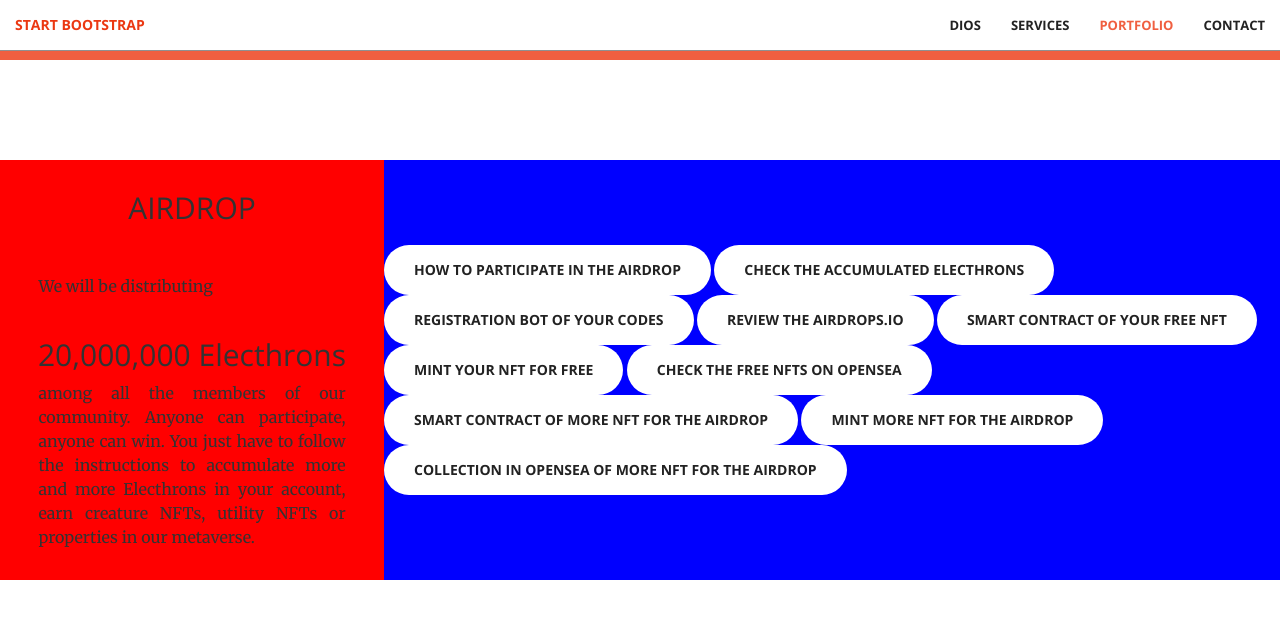
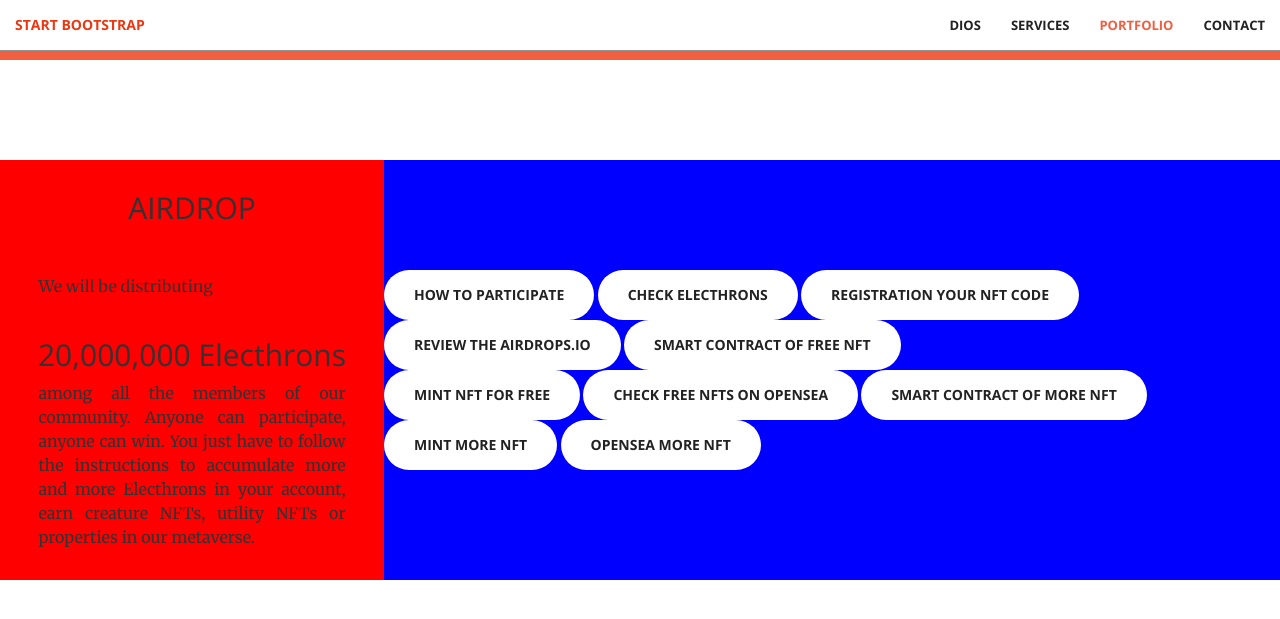
Before and after one commit to soujiang/soujiang.github.io, a Jekyll site: the page built from index.html, in a window 1280 px wide and 900 px high, scrolled down 3500 px. Shown: the top 619 px of the window. Built offline with Jekyll 4.4.1, drawn with Linux system fonts in a browser that asks for light colours.

Commit message:
airdrop bottoms

```diff
--- a/_includes/airdrop.html
+++ b/_includes/airdrop.html
@@ -8,18 +8,18 @@
 
     <div class="airdropbottoms">
         <div>
-  <a href="#" class="btn btn-default btn-xl wow tada">how to participate in the airdrop</a>
-  <a href="#" class="btn btn-default btn-xl wow tada">Check the accumulated Electhrons</a>
-  <a href="#" class="btn btn-default btn-xl wow tada">Registration bot of your codes</a>
+  <a href="#" class="btn btn-default btn-xl wow tada">how to participate</a>
+  <a href="#" class="btn btn-default btn-xl wow tada">Check Electhrons</a>
+  <a href="#" class="btn btn-default btn-xl wow tada">Registration your NFT code</a>
   <a href="#" class="btn btn-default btn-xl wow tada">review the airdrops.io</a>
-  <a href="#" class="btn btn-default btn-xl wow tada">Smart contract of your free NFT</a>
+  <a href="#" class="btn btn-default btn-xl wow tada">Smart contract of free NFT</a>
         </div>
         <div>
-  <a href="#" class="btn btn-default btn-xl wow tada">mint your NFT for free</a>
-  <a href="#" class="btn btn-default btn-xl wow tada">Check the free NFTs on OPENSEA</a>
-  <a href="#" class="btn btn-default btn-xl wow tada">smart contract of more nft for the airdrop</a>
-  <a href="#" class="btn btn-default btn-xl wow tada">mint more nft for the airdrop</a>
-  <a href="#" class="btn btn-default btn-xl wow tada">collection in opensea of more nft for the airdrop</a>
+  <a href="#" class="btn btn-default btn-xl wow tada">mint NFT for free</a>
+  <a href="#" class="btn btn-default btn-xl wow tada">Check free NFTs on OPENSEA</a>
+  <a href="#" class="btn btn-default btn-xl wow tada">smart contract of more nft</a>
+  <a href="#" class="btn btn-default btn-xl wow tada">mint more nft</a>
+  <a href="#" class="btn btn-default btn-xl wow tada">opensea more nft</a>
         </div>
     </div>
   </section>
```
